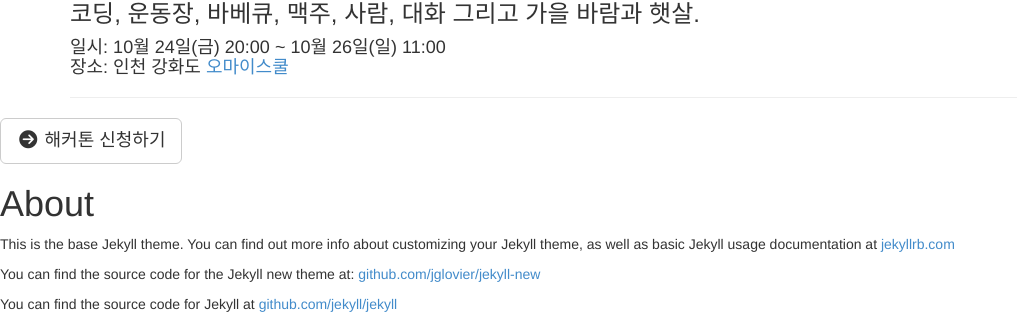
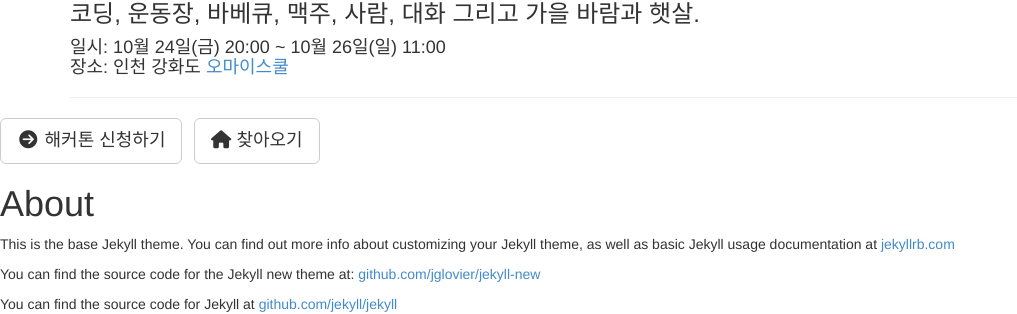
Before and after one commit to creativecommonskorea/2014-codenamu-hackathon, a Jekyll site: the page built from about.md, in a window 1280 px wide. Shown: the part 160-474 px from the top of the page, without its empty margins (0-1017 px from the left). Built offline with Jekyll 4.4.1, drawn with Linux system fonts in a browser that asks for light colours; nearby versions of some CDN libraries; library files that are not in the unit come from our copies.

Commit message:
찾아오기 버튼 추가?
Signed-off-by: mozodev <mozodev@cckorea.org>

```diff
--- a/_includes/header.html
+++ b/_includes/header.html
@@ -39,6 +39,7 @@
     </div>
     <!-- /.container -->
 
-    <a href="http://onoffmix.com/event/33376" class="btn btn-default btn-lg"><i class="fa fa-arrow-circle-right fa-fw"></i> <span class="network-name">해커톤 신청하기</span></a>
+    <a href="http://onoffmix.com/event/33376" class="btn btn-default btn-lg"><i class="fa fa-arrow-circle-right fa-fw"></i> <span class="network-name">해커톤 신청하기</span></a>&nbsp;&nbsp;
+    <a title="오마이스쿨" href="http://school.ohmynews.com/NWS_Web/SCH/place/intro_ganghwa.aspx" target="_blank" class="btn btn-default btn-lg"><i class="fa fa-home"></i> <span class="network-name">찾아오기</span></a>
 </div>
 <!-- /.intro-header -->
```
